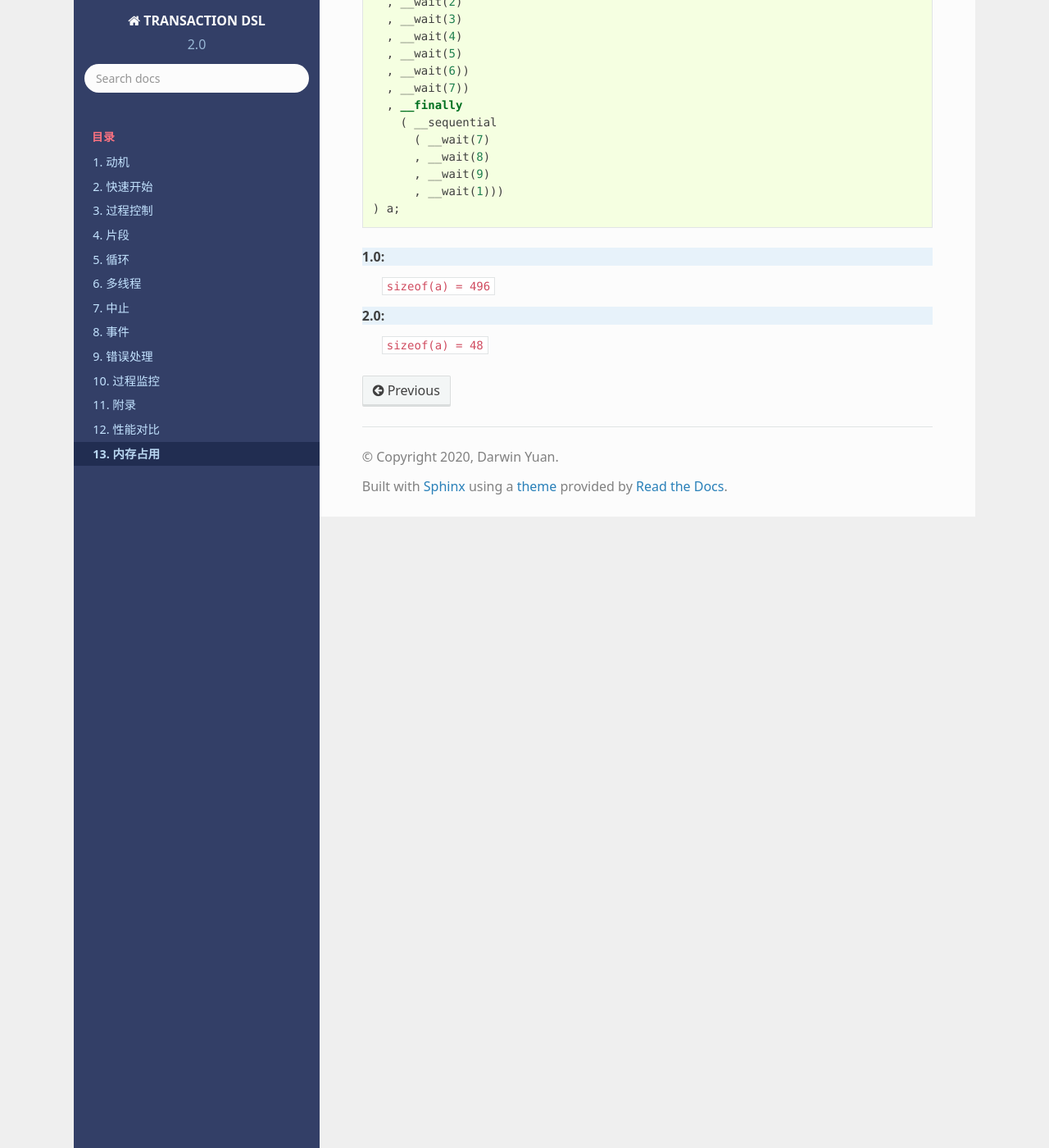
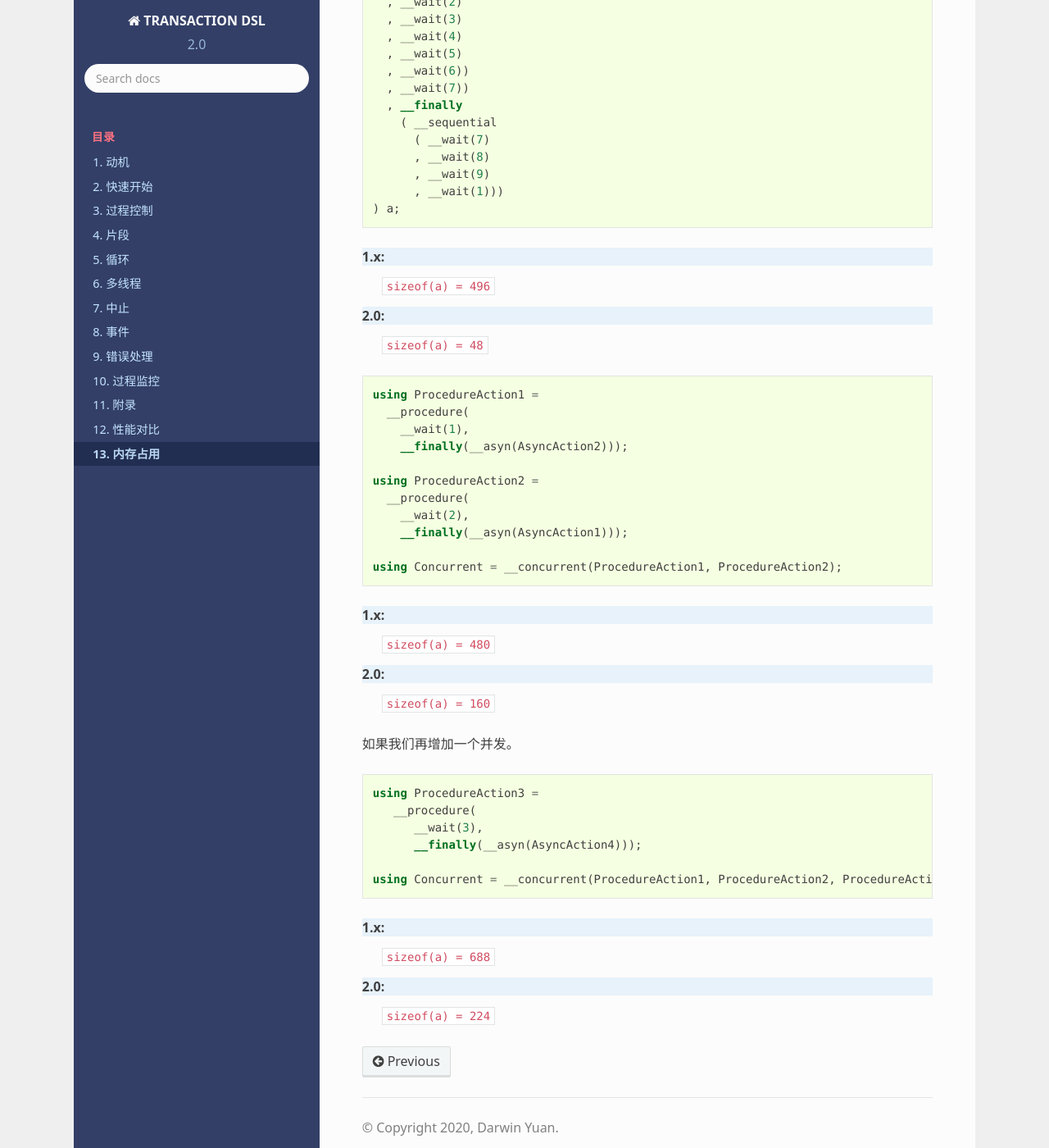
Before and after one commit to godsme/trans-dsl-2, a Sphinx documentation site: the page built from doc/source/memory.rst, in a window 1280 px wide and 1400 px high, scrolled down 850 px. Shown: the whole window at 82% size. Built offline with Sphinx 7.4.7 and the Read the Docs theme 2.0.0, drawn with Linux system fonts in a browser that asks for light colours; formulas are drawn with MathJax 3.

```diff
--- a/doc/source/memory.rst
+++ b/doc/source/memory.rst
@@ -49,8 +49,47 @@
          , __wait(1)))
    ) a;
 
-1.0:
+1.x:
   ``sizeof(a) = 496``
 
 2.0:
   ``sizeof(a) = 48``
+
+
+.. code-block:: c++
+
+   using ProcedureAction1 =
+     __procedure(
+       __wait(1),
+       __finally(__asyn(AsyncAction2)));
+
+   using ProcedureAction2 =
+     __procedure(
+       __wait(2),
+       __finally(__asyn(AsyncAction1)));
+
+   using Concurrent = __concurrent(ProcedureAction1, ProcedureAction2);
+
+1.x:
+  ``sizeof(a) = 480``
+
+2.0:
+  ``sizeof(a) = 160``
+
+
+如果我们再增加一个并发。
+
+.. code-block:: c++
+
+   using ProcedureAction3 =
+      __procedure(
+         __wait(3),
+         __finally(__asyn(AsyncAction4)));
+
+   using Concurrent = __concurrent(ProcedureAction1, ProcedureAction2, ProcedureAction3);
+
+1.x:
+  ``sizeof(a) = 688``
+
+2.0:
+  ``sizeof(a) = 224``
```
Also changed, not shown: other parts of doc/source/memory.rst (+1 -1 lines), doc/source/performance.rst (+18 -0 lines), 1 other file.
